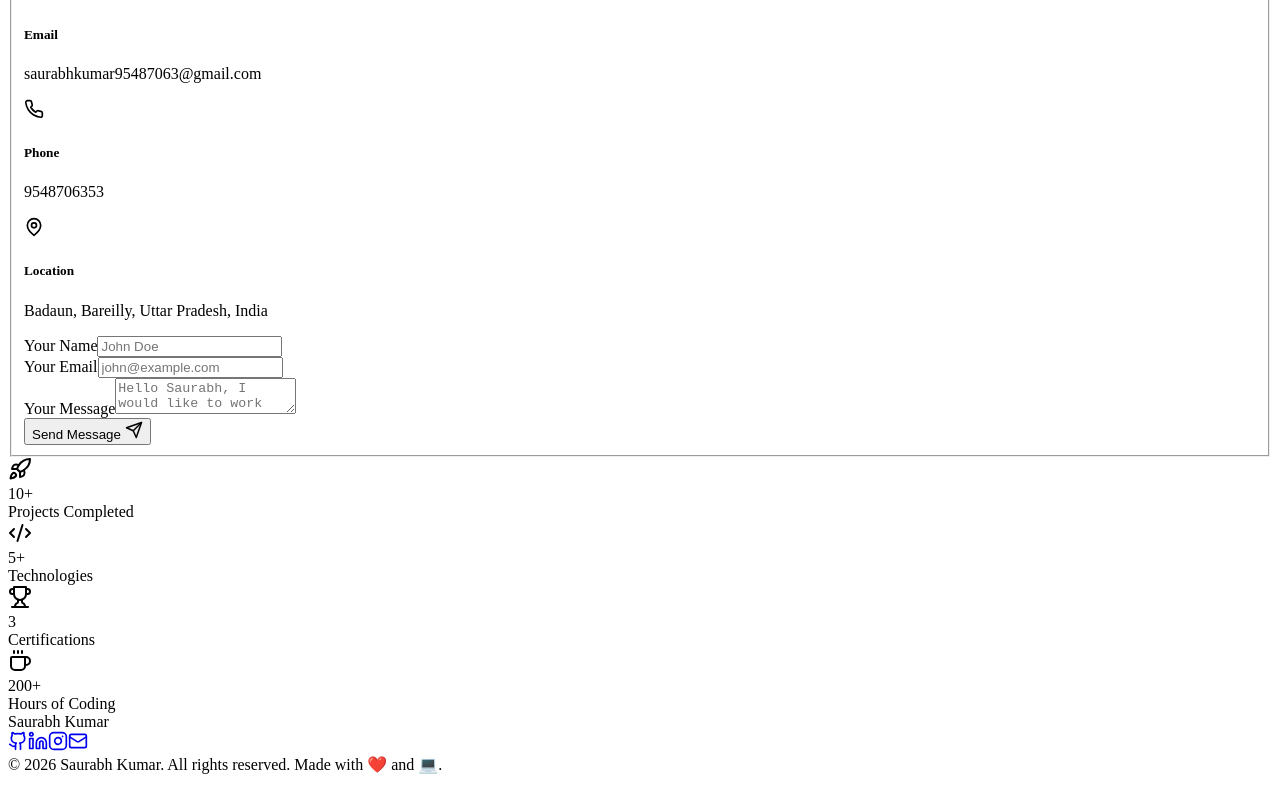
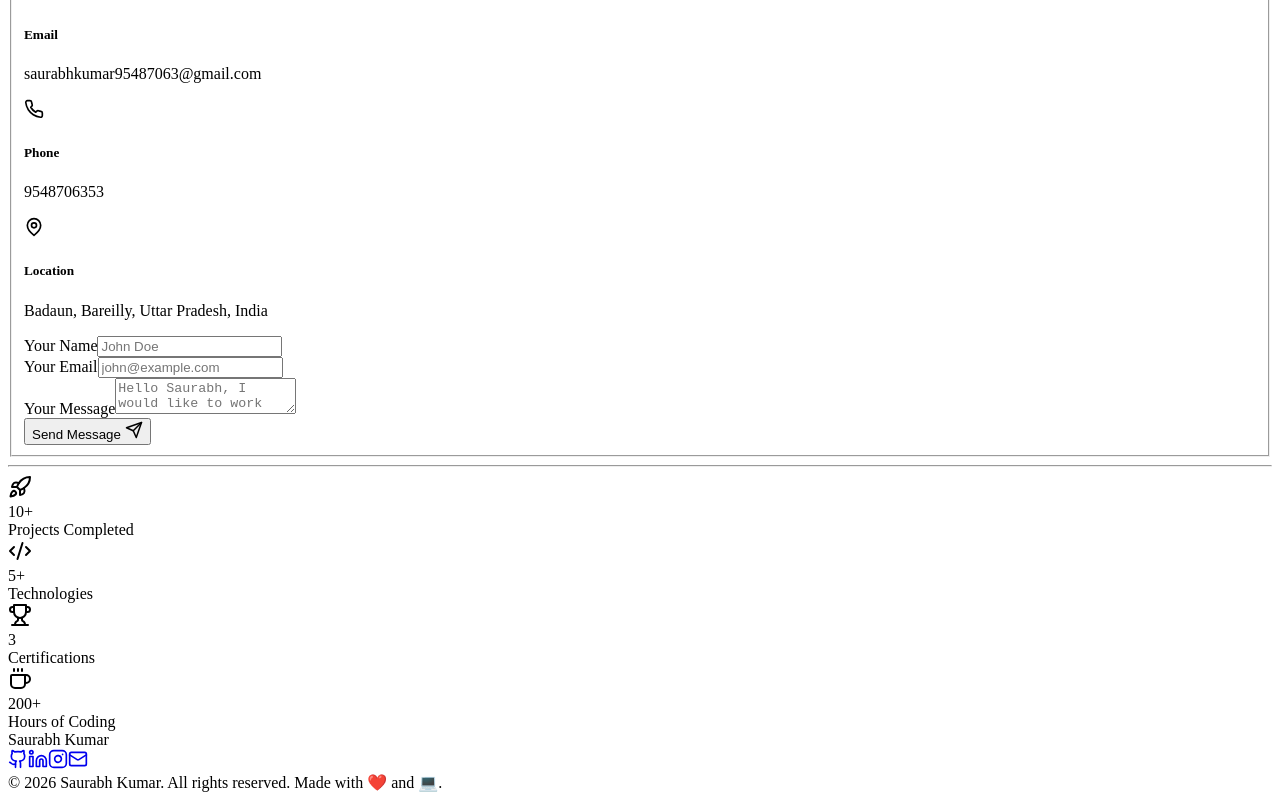
Before and after one commit to saurabhkumar95487063-cmyk/portfoliosaurabhkumar, a React (Vite) app in the folder frontend/: page / in a window 1280 px wide. Shown: the part 4066-4866 px from the top of the page. Built offline with nearby package versions, Linux system fonts and the light colour scheme; the HTML template or start-up script is replaced by a standard one.

Commit message:
feat: add hr divider between Contact and Stats sections

```diff
--- a/frontend/src/App.jsx
+++ b/frontend/src/App.jsx
@@ -60,6 +60,7 @@ function App() {
         <Projects />
         <About />
         <Contact />
+        <hr className="section-divider" />
         <Stats />
       </main>
       <Footer />
```
